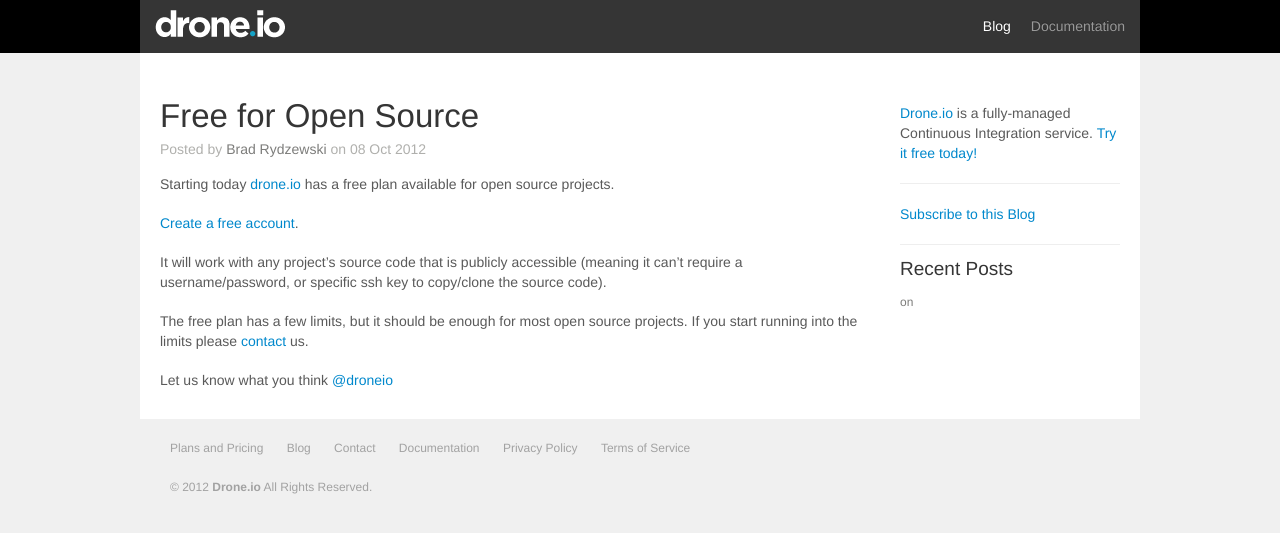
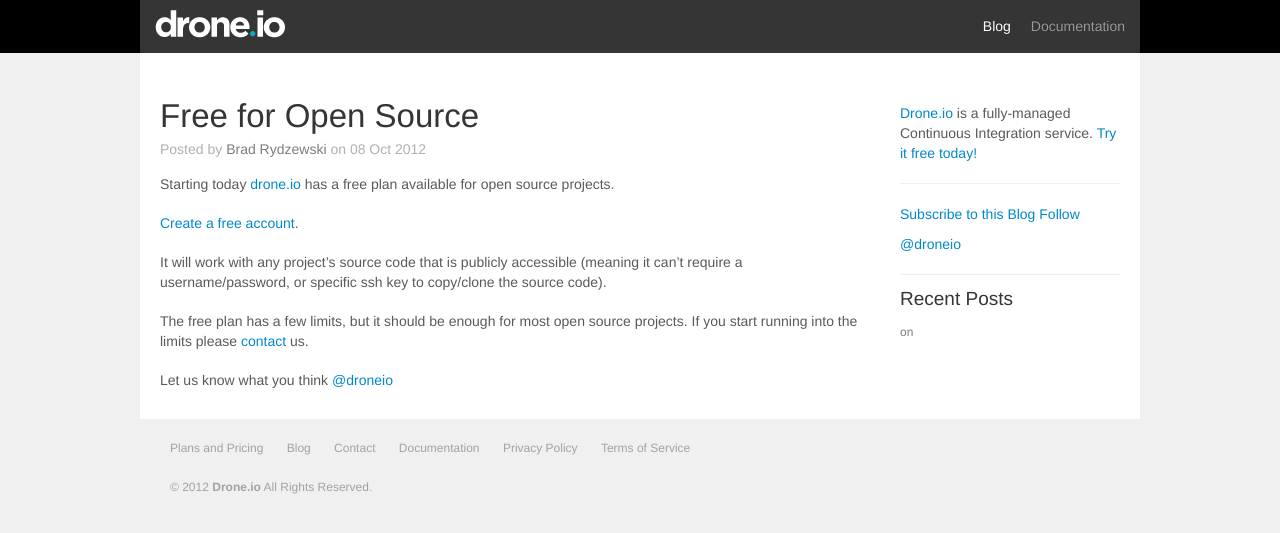
Before and after one commit to zimmski/blog.drone.io, a Jekyll site: the page built from _posts/2012-10-08-drone.io-for-opensource.markdown, in a window 1280 px wide. Shown: the top 533 px of the page. Built offline with Jekyll 4.4.1, drawn with Linux system fonts in a browser that asks for light colours; nearby versions of some CDN libraries; comment, search, counter and statistics services are not loaded.

Commit message:
Add button to follow @droneio on twitter

```diff
--- a/_layouts/default.html
+++ b/_layouts/default.html
@@ -42,7 +42,11 @@
 					================================================== -->
 					<div class="span3 pull-right">
 						<p><a href="https://drone.io">Drone.io</a> is a fully-managed Continuous Integration service. <a href="https://drone.io">Try it free today!</a></p>
-						<p style="border-top: 1px solid #EEE;margin-top: 20px;padding-top: 20px;"><a href="http://blog.drone.io/atom.xml">Subscribe to this Blog</a></p>
+						<p style="border-top: 1px solid #EEE;margin-top: 20px;padding-top: 20px;">
+							<a href="http://blog.drone.io/atom.xml" style="margin-bottom:10px;display:inline-block;">Subscribe to this Blog</a>
+							<a href="https://twitter.com/droneio" class="twitter-follow-button" data-show-count="false" data-size="large">Follow @droneio</a>
+							<script>!function(d,s,id){var js,fjs=d.getElementsByTagName(s)[0];if(!d.getElementById(id)){js=d.createElement(s);js.id=id;js.src="//platform.twitter.com/widgets.js";fjs.parentNode.insertBefore(js,fjs);}}(document,"script","twitter-wjs");</script>
+						</p>
 						<h3 style="margin-top:30px;padding-top: 10px;border-top: 1px solid #EEE;margin-top: 20px;">Recent Posts</h3>
 						<ul class="nav nav-pills nav-stacked nav-posts">
 							{{ range .site.posts }}
--- a/_layouts/posts.html
+++ b/_layouts/posts.html
@@ -45,7 +45,11 @@
 					======================================================== -->
 					<div class="span3 pull-right">
 						<p><a href="https://drone.io">Drone.io</a> is a fully-managed Continuous Integration service. <a href="https://drone.io">Try it free today!</a></p>
-						<p style="border-top: 1px solid #EEE;margin-top: 20px;padding-top: 20px;"><a href="http://blog.drone.io/atom.xml">Subscribe to this Blog</a></p>
+						<p style="border-top: 1px solid #EEE;margin-top: 20px;padding-top: 20px;">
+							<a href="http://blog.drone.io/atom.xml" style="margin-bottom:10px;display:inline-block;">Subscribe to this Blog</a>
+							<a href="https://twitter.com/droneio" class="twitter-follow-button" data-show-count="false" data-size="large">Follow @droneio</a>
+							<script>!function(d,s,id){var js,fjs=d.getElementsByTagName(s)[0];if(!d.getElementById(id)){js=d.createElement(s);js.id=id;js.src="//platform.twitter.com/widgets.js";fjs.parentNode.insertBefore(js,fjs);}}(document,"script","twitter-wjs");</script>
+						</p>
 						<h3 style="margin-top:30px;padding-top: 10px;border-top: 1px solid #EEE;margin-top: 20px;">Recent Posts</h3>
 						<ul class="nav nav-pills nav-stacked nav-posts">
 							{{ range .site.posts }}
```
Also changed, not shown: other parts of _layouts/posts.html (+1 -1 lines).
